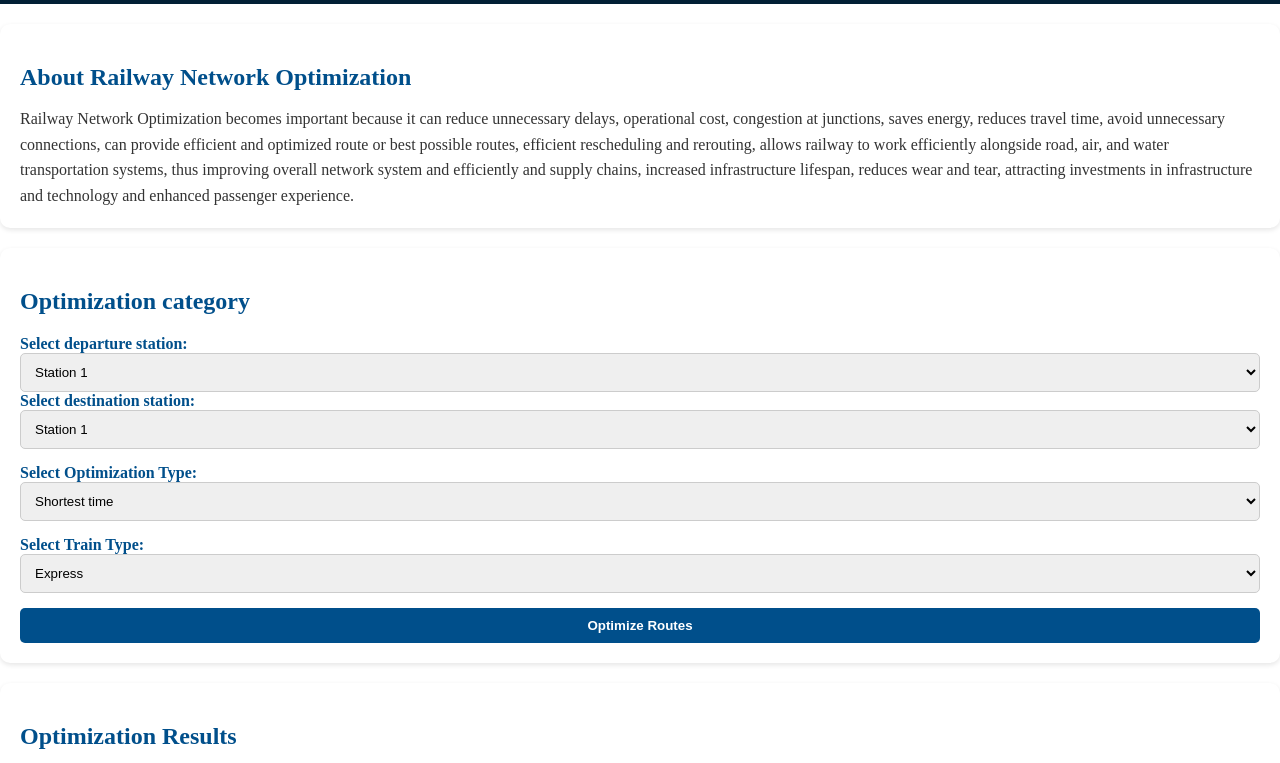
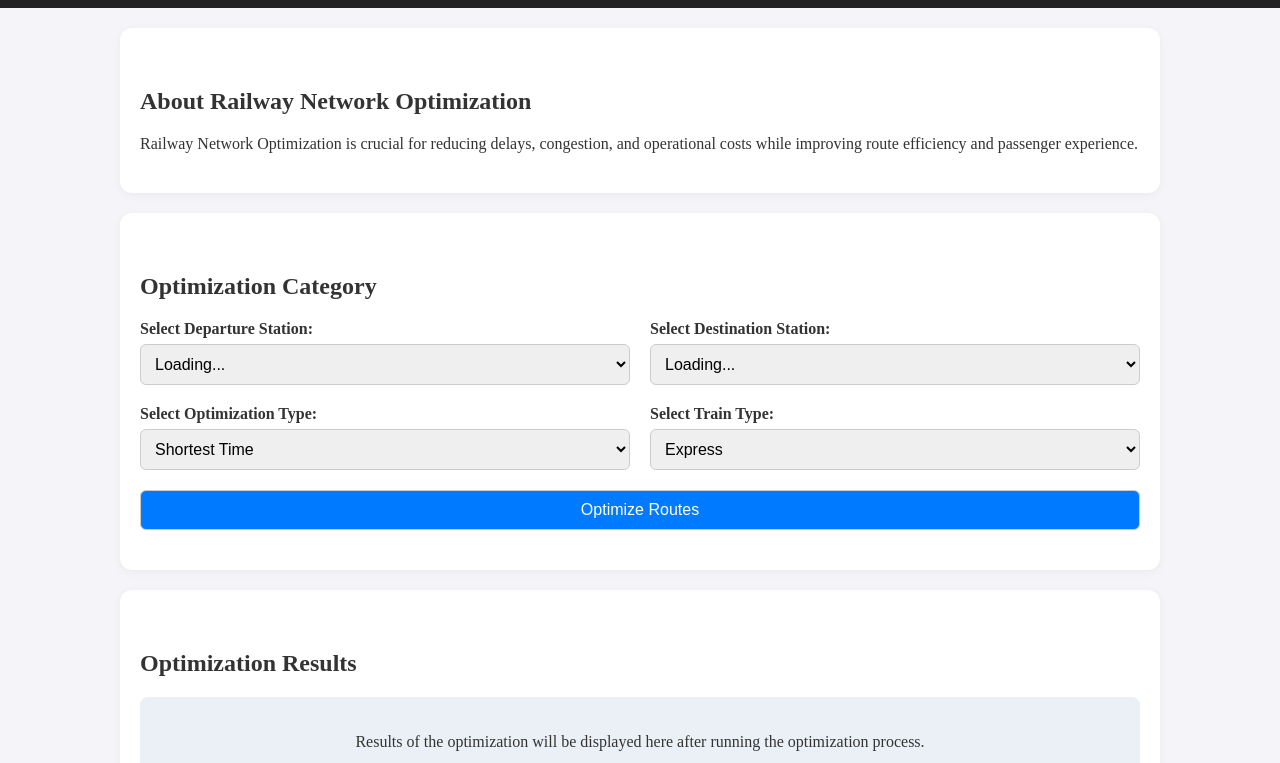
Before and after one commit to Komal20112005/RAILWAY_NETWORK, a plain HTML site: page index.html in a window 1280 px wide. Shown: the part 93-856 px from the top of the page. Drawn offline with Linux system fonts and the light colour scheme; a script that the page names is missing; a web font is replaced by a local one.

Commit message:
Updated HTML and CSS for Railway Network page

```diff
--- a/index.html
+++ b/index.html
@@ -8,11 +8,8 @@
     <link rel="stylesheet" href="styles1.css">
     <script src="script.js" defer></script>
 
-    <!--Google Fonts-->
-    <link rel="preconnect" href="https://fonts.googleapis.com">
-    <link rel="preconnect" href="https://fonts.gstatic.com" crossorigin>
-    <link href="https://fonts.googleapis.com/css2?family=DM+Serif+Text:ital@0;1&display=swap" rel="stylesheet">
-
+    <!-- Google Fonts -->
+    <link href="https://fonts.googleapis.com/css2?family=DM+Serif+Text&display=swap" rel="stylesheet">
 </head>
 <body>
     <header>
@@ -26,52 +23,42 @@
             </nav>
         </div>
     </header>
-    <style>
 
+    <main>
 
-</style>
-    <main>
         <!-- About Section -->
         <section id="about" class="section-container">
             <h2>About Railway Network Optimization</h2>
-            <article> Railway Network Optimization becomes important because it can reduce unnecessary delays, operational cost, congestion at junctions, saves energy, reduces travel time, avoid unnecessary connections, can provide efficient and optimized route or best possible routes, efficient rescheduling and rerouting, allows railway to work efficiently alongside road, air, and water transportation systems, thus improving overall network system and efficiently and supply chains, increased infrastructure lifespan, reduces wear and tear, attracting investments in infrastructure and technology and enhanced passenger experience.</article>
+            <article>
+                Railway Network Optimization is crucial for reducing delays, congestion, and operational costs while improving route efficiency and passenger experience.
+            </article>
         </section>
 
         <!-- Optimization Tools Section -->
         <section id="optimization" class="section-container">
-            <h2>Optimization category</h2>
+            <h2>Optimization Category</h2>
             <div class="form-container">
                 <div class="form-group">
-                    <label for="station-select">Select departure station:</label>
-                    <select id="station-select">
-                        <option value="station1">Station 1</option>
-                        <option value="station2">Station 2</option>
-                        <option value="station3">Station 3</option>
-                        <option value="station4">Station 4</option>
-                        <option value="station5">Station 5</option>
-                        <option value="station6">Station 6</option>
-                        <option value="station7">Station 7</option>
+                    <label for="departure-station">Select Departure Station:</label>
+                    <select id="departure-station">
+                        <option>Loading...</option>
                     </select>
+                </div>
 
-                    <label for="station-select">Select destination station:</label>
-                    <select id="station-select">
-                        <option value="station1">Station 1</option>
-                        <option value="station2">Station 2</option>
-                        <option value="station3">Station 3</option>
-                        <option value="station4">Station 4</option>
-                        <option value="station5">Station 5</option>
-                        <option value="station6">Station 6</option>
-                        <option value="station7">Station 7</option>
+                <div class="form-group">
+                    <label for="destination-station">Select Destination Station:</label>
+                    <select id="destination-station">
+                        <option>Loading...</option>
                     </select>
                 </div>
 
                 <div class="form-group">
                     <label for="route-option">Select Optimization Type:</label>
                     <select id="route-option">
-                        <option value="shortest-time">Shortest time</option>
-                        <option value="least-cost">Least cost</option>
-                        <option value="least-delay">Least delay</option>
-                        <option value="least-traffic-congestion">Least traffic congestion</option>
+                        <option value="shortest-time">Shortest Time</option>
+                        <option value="least-cost">Least Cost</option>
+                        <option value="least-delay">Least Delay</option>
+                        <option value="least-traffic-congestion">Least Traffic Congestion</option>
                     </select>
                 </div>
 
@@ -81,12 +68,14 @@
                         <option value="express">Express</option>
                         <option value="local">Local</option>
                         <option value="freight">Freight</option>
-                        <option value="metro-train">Metro(Subway) train</option>
-                        <option value="Sleepers">Sleepers</option>
+                        <option value="metro-train">Metro (Subway)</option>
+                        <option value="sleepers">Sleepers</option>
                     </select>
                 </div>
+
+                <div class="form-group full-width">
                     <button onclick="optimizeRoutes()">Optimize Routes</button>
-
+                </div>
             </div>
         </section>
 
@@ -105,7 +94,6 @@
                 <p>Interactive map goes here.</p>
             </div>
         </section>
-
     </main>
 
     <footer>
--- a/styles1.css
+++ b/styles1.css
@@ -1,113 +1,117 @@
-/* body font  */
+/* Base styling */
 body {
     font-family: 'DM Serif Text', serif;
     margin: 0;
     padding: 0;
-    box-sizing: border-box;
+    background-color: #f4f4f9;
+    color: #333;
 }
 
-/* Page header */
 header {
-    background-color: #021f35;
+    background-color: #222;
     color: white;
-    padding: 30px;
+    padding: 20px 0;
+    text-align: center;
 }
 
-header .container {
-    display: flex;
-    justify-content: space-between;
-    align-items: center;
+header h1 {
+    margin: 0;
+    font-size: 1.8rem;
 }
 
-/*for heading */
-h1 {
-    font-size: 2rem;
-    margin: 0;
+nav {
+    margin-top: 10px;
 }
 
 nav a {
     color: white;
+    padding: 10px 15px;
     text-decoration: none;
-    margin: 0 10px;
-    font-weight: bold;
-    font-size: 1rem;
-    transition: color 0.3s ease-in-out;
+    font-weight: 500;
 }
 
 nav a:hover {
-    color: #ffcc00;
+    text-decoration: underline;
 }
 
-.main {
-    padding: 20px;
-    background-color: #f5f5f5;
+/* Section styling */
+.section-container {
+    padding: 40px 20px;
+    max-width: 1000px;
+    margin: auto;
+    background-color: white;
+    margin-top: 20px;
+    border-radius: 12px;
+    box-shadow: 0 2px 10px rgba(0, 0, 0, 0.05);
 }
 
-.section-container {
-    margin: 20px 0;
-    padding: 20px;
-    background-color: #ffffff;
-    border-radius: 10px;
-    box-shadow: 0 2px 5px rgba(0, 0, 0, 0.1);
-}
-
-h2 {
-    margin-bottom: 15px;
-    color: #004f8b;
-}
-
-article {
-    line-height: 1.6;
-    color: #333333;
-}
-
-/* Form Styles box, button, Graphics */
+/* Form layout */
 .form-container {
     display: flex;
-    flex-direction: column;
-    gap: 15px;
+    flex-wrap: wrap;
+    gap: 20px;
+    justify-content: space-between;
     margin-top: 20px;
 }
 
-.form-group label {
-    font-weight: bold;
-    color: #004f8b;
+.form-group {
+    flex: 1 1 45%;
+    display: flex;
+    flex-direction: column;
 }
 
-.form-group select {
-    padding: 10px;
-    border: 1px solid #cccccc;
-    border-radius: 5px;
-    width: 100%;
+.form-group.full-width {
+    flex: 1 1 100%;
 }
 
+.form-group label {
+    margin-bottom: 6px;
+    font-weight: bold;
+}
+
+.form-group select,
+.form-group button {
+    padding: 10px;
+    font-size: 16px;
+    border-radius: 6px;
+    border: 1px solid #ccc;
+}
+
+/* Button styling */
 button {
-    padding: 10px 15px;
+    background-color: #007bff;
+    color: white;
     border: none;
-    background-color: #004f8b;
-    color: white;
-    font-weight: bold;
     cursor: pointer;
-    border-radius: 5px;
-    transition: background-color 0.3s ease-in-out;
+    transition: 0.3s ease;
 }
 
 button:hover {
-    background-color: #003366;
+    background-color: #0056b3;
 }
 
-/* Footer Styles */
-footer {
-    background-color: #021f35;
-    color: white;
-    padding: 15px;
+/* Map and Results */
+#map-container,
+#optimization-results {
+    margin-top: 20px;
+    padding: 20px;
+    background-color: #eaf0f5;
+    border-radius: 8px;
     text-align: center;
 }
 
+/* Footer */
+footer {
+    background-color: #222;
+    color: white;
+    text-align: center;
+    padding: 20px 0;
+    margin-top: 40px;
+}
+
 footer a {
-    color: #f3c307;
+    color: #ffa500;
     text-decoration: none;
-    margin: 0 5px;
 }
 
 footer a:hover {
```
Lines whose indentation alone changed are shown as unchanged.
